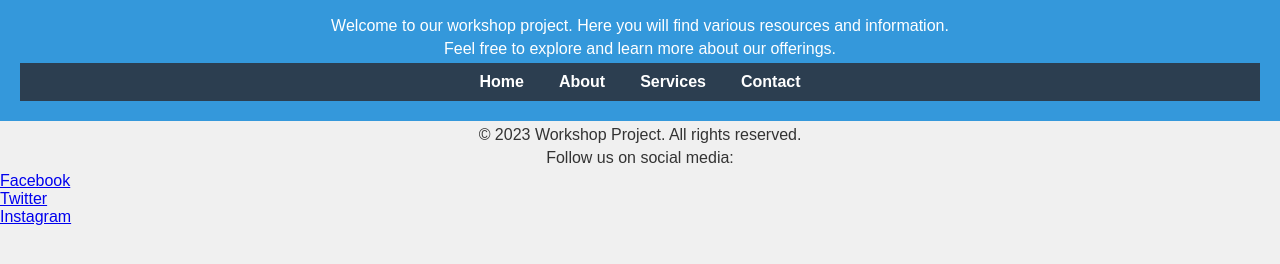
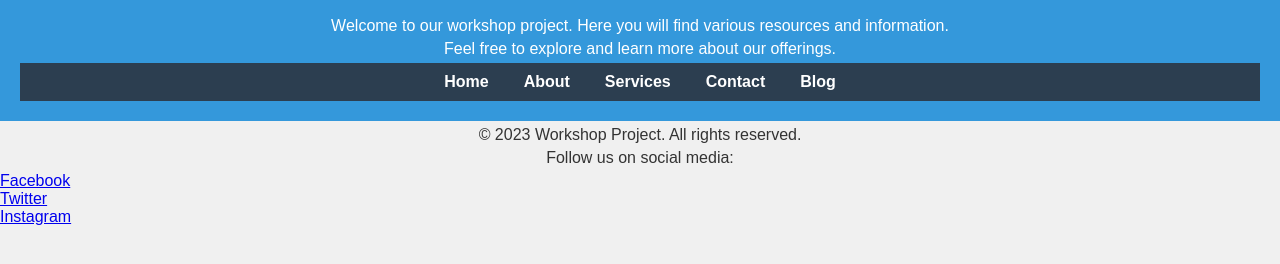
Before and after one commit to gichukianthony/git-workshop-project, a plain HTML site: page index.html in a window 1280 px wide. Shown: the part 80-344 px from the top of the page. Drawn offline with Linux system fonts and the light colour scheme.

Commit message:
html update

```diff
--- a/index.html
+++ b/index.html
@@ -17,7 +17,7 @@
             <li><a href="#about">About</a></li>
             <li><a href="#services">Services</a></li>
             <li><a href="#contact">Contact</a></li>
-        </ul>
+            <li><a href="#blog">Blog</a>
     </nav>
 </header>
 <footer>
```
